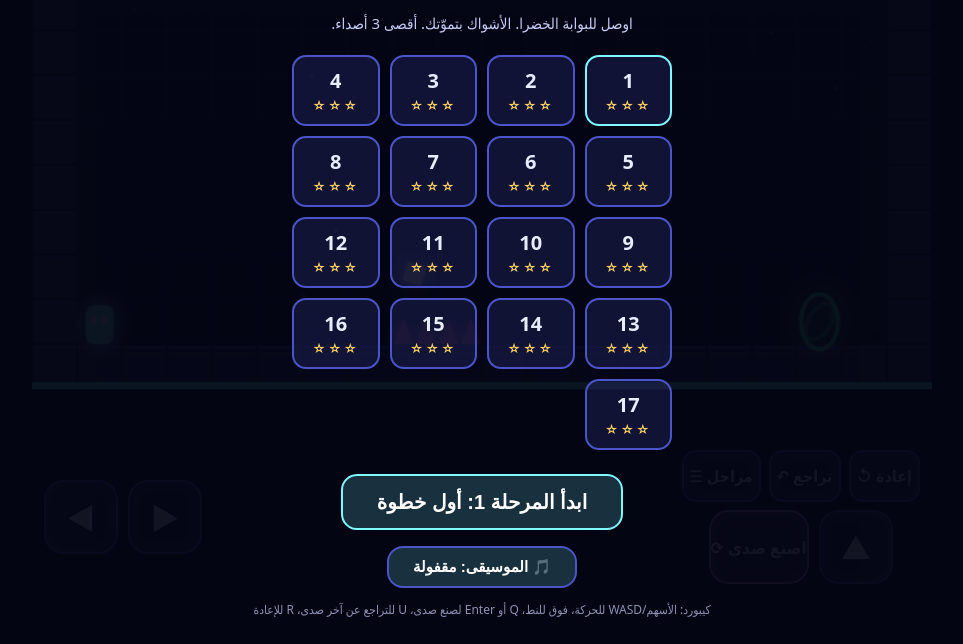
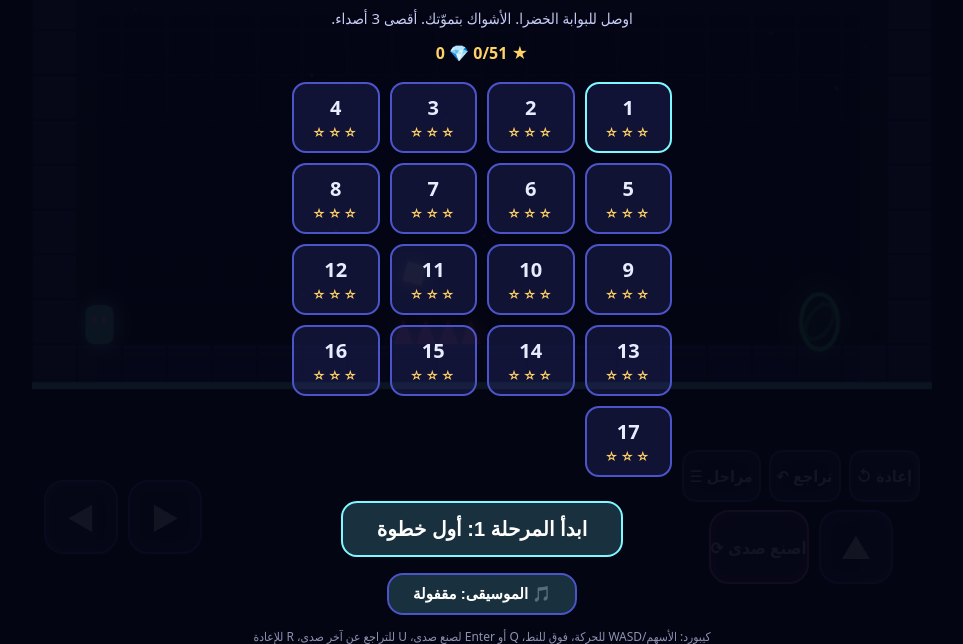
Before and after one commit to mohamedelsayed16399-bit/echo-loop-ar, a plain HTML site: page index.html in a window 1280 px wide. Shown: the part 156-800 px from the top of the page, without its empty margins (158-1121 px from the left). Drawn offline with Linux system fonts and the light colour scheme.

Commit message:
Update index.html

```diff
--- a/index.html
+++ b/index.html
@@ -28,7 +28,7 @@ html,body{margin:0;height:100%;background:#070816;color:#e8ecff;font-family:syst
  #bar .col{order:3;flex:1}
  .btn{min-width:64px;height:64px}
 }
-.ov{position:fixed;inset:0;background:rgba(5,6,20,.94);display:none;flex-direction:column;align-items:center;justify-content:center;padding:18px;text-align:center;gap:10px;z-index:5;overflow:auto}
+.ov{position:fixed;inset:0;background:rgba(5,6,20,.94);display:none;flex-direction:column;align-items:center;justify-content:safe center;padding:18px;text-align:center;gap:10px;z-index:5;overflow:auto}
 .ov.show{display:flex}
 .ov h1{margin:0;font-size:34px;color:#7df9ff;text-shadow:0 0 20px #7df9ff88}
 .ov p{margin:2px 0;color:#c7cdf5;max-width:520px;line-height:1.6;font-size:15px}
@@ -55,6 +55,7 @@ html,body{margin:0;height:100%;background:#070816;color:#e8ecff;font-family:syst
  <h1>صدى الزمن</h1>
  <p>كل مرة تضغط «اصنع صدى» حركتك اللي عملتها بتتحوّل لـ<b>صدى</b> بيعيدها من أول وجديد، وانت بتبدأ من الأول ومعاك صداك. الأصداء بتدوس على الأزرار وتفتح الأبواب، وتقدر تطلع على راسها كسلم.</p>
  <p>اوصل للبوابة الخضرا. الأشواك بتموّتك. أقصى 3 أصداء.</p>
+ <div id="tot" style="color:#ffd166;font-size:16px;font-weight:700"></div>
  <div id="grid"></div>
  <button class="go" id="go">ابدأ</button>
  <button class="go" id="mus" style="border-color:#4b55c9;font-size:15px;padding:10px 24px">🎵 الموسيقى: مقفولة</button>
@@ -439,7 +440,8 @@ addEventListener('blur',()=>{setKey('L',0);setKey('R',0);setKey('J',0)});
 // menu
 let sel=0;
 function openMenu(){playing=false;const gr=$('grid');gr.innerHTML='';
- LEVELS.forEach((L,i)=>{const d=document.createElement('div');d.className='lv';const s=save[i]||0;d.innerHTML=(i+1)+'<small>'+(s?'★'.repeat(s)+'☆'.repeat(3-s):'☆☆☆')+'</small>';d.style.borderColor=i===sel?'#7df9ff':'';d.addEventListener('pointerdown',e=>{e.preventDefault();sel=i;openMenu()});gr.appendChild(d)});
+ LEVELS.forEach((L,i)=>{const d=document.createElement('div');d.className='lv';const s=save[i]||0;d.innerHTML=(i+1)+'<small>'+(s?'★'.repeat(s)+'☆'.repeat(3-s):'☆☆☆')+((save['g'+i]||0)?' 💎':'')+'</small>';d.style.borderColor=i===sel?'#7df9ff':'';d.addEventListener('pointerdown',e=>{e.preventDefault();sel=i;openMenu()});gr.appendChild(d)});
+ let ts=0,tg=0;LEVELS.forEach((L,i)=>{ts+=save[i]||0;tg+=save['g'+i]||0});$('tot').textContent='★ '+ts+'/'+(LEVELS.length*3)+'   💎 '+tg;
  $('go').textContent='ابدأ المرحلة '+(sel+1)+': '+LEVELS[sel].name;$('menu').classList.add('show');$('win').classList.remove('show')}
 function start(i){sel=i;$('menu').classList.remove('show');$('win').classList.remove('show');loadLevel(i);playing=true;try{ac=ac||new (window.AudioContext||window.webkitAudioContext)();ac.resume&&ac.resume()}catch(e){}}
 $('go').addEventListener('pointerdown',e=>{e.preventDefault();start(sel)});
@@ -457,7 +459,7 @@ musLabel();
 // first level: unlocked all; pick first unfinished
 sel=0;for(let i=0;i<LEVELS.length;i++){if(!save[i]){sel=i;break}if(i===LEVELS.length-1)sel=i}
 loadLevel(0);openMenu();requestAnimationFrame(frame);
-window.__echo={tick(n,m){for(let i=0;i<n;i++){setKey('L',m.includes('L'));setKey('R',m.includes('R'));setKey('J',m.includes('J'));update()}setKey('L',0);setKey('R',0);setKey('J',0)},start,get state(){return{gems:gems.filter(g=>g.got).length,li,t,echoes:echoes.length,won,px:player.x,py:player.y,pressed,deaths}},keys,setKey,makeEcho};
+window.__echo={hold(){playing=false},tick(n,m){for(let i=0;i<n;i++){setKey('L',m.includes('L'));setKey('R',m.includes('R'));setKey('J',m.includes('J'));update()}setKey('L',0);setKey('R',0);setKey('J',0)},start,get state(){return{gems:gems.filter(g=>g.got).length,li,t,echoes:echoes.length,won,px:player.x,py:player.y,pressed,deaths}},keys,setKey,makeEcho};
 })();
 </script>
 </body>
```
